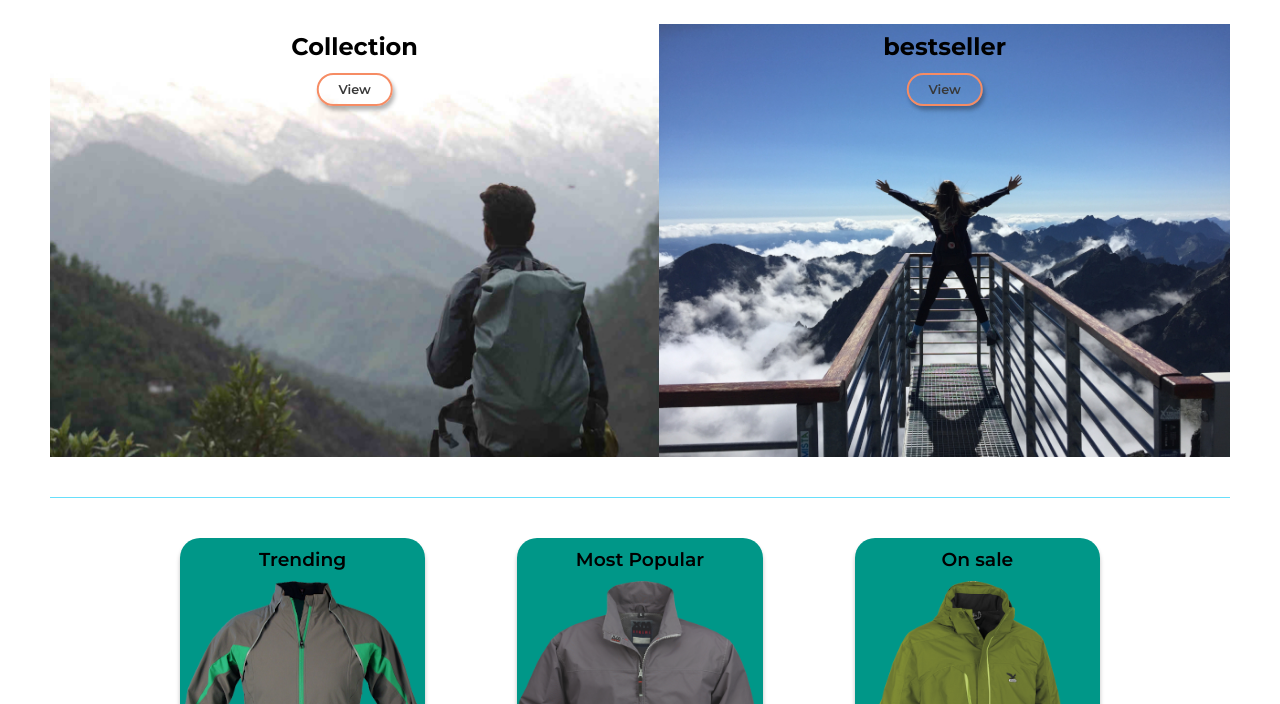
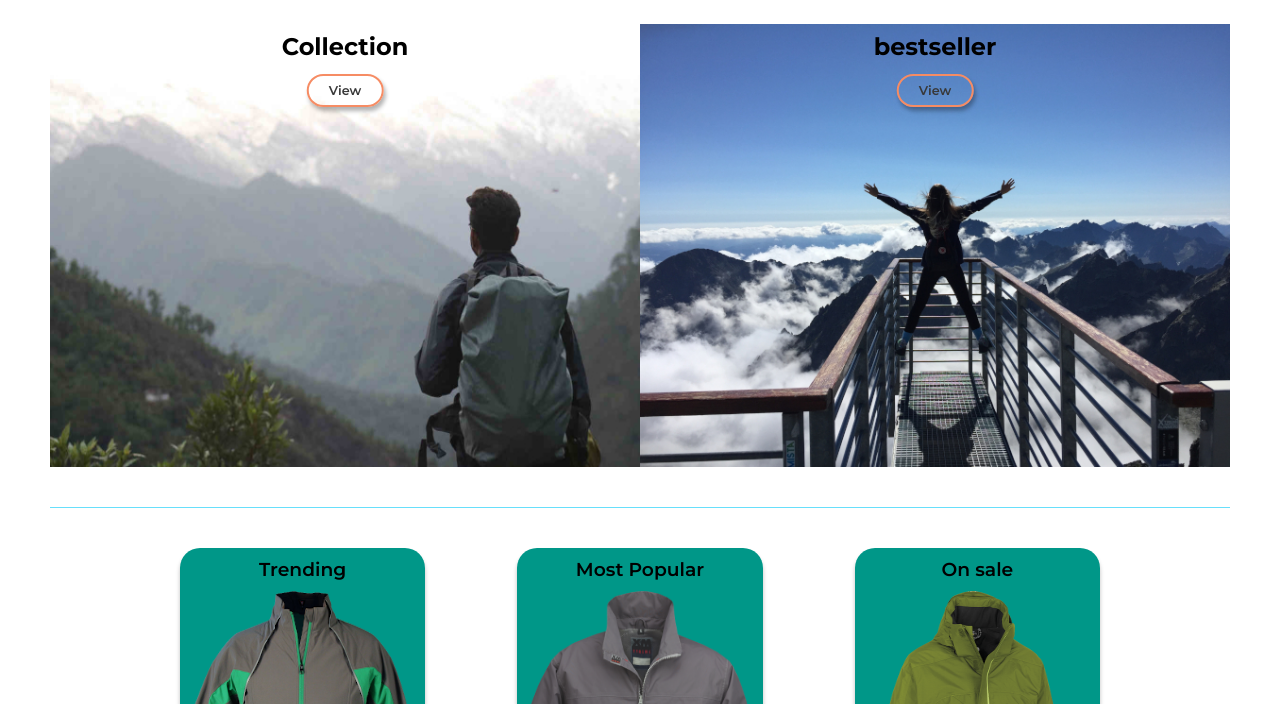
Before and after one commit to puggen1/rainydays-v2, a plain HTML site: page index.html in a window 1280 px wide. Shown: the part 96-800 px from the top of the page. Drawn offline with Linux system fonts and the light colour scheme.

Commit message:
Update style.css
added max width to product picture

```diff
--- a/css/style.css
+++ b/css/style.css
@@ -167,7 +167,8 @@ nav a {
 .bestseller img,
 .products img,
 #about-us img,
-#contact img {
+#contact img,
+.box img {
   max-width: 100%;
   max-height: 100%;
   height: 100%;
```
